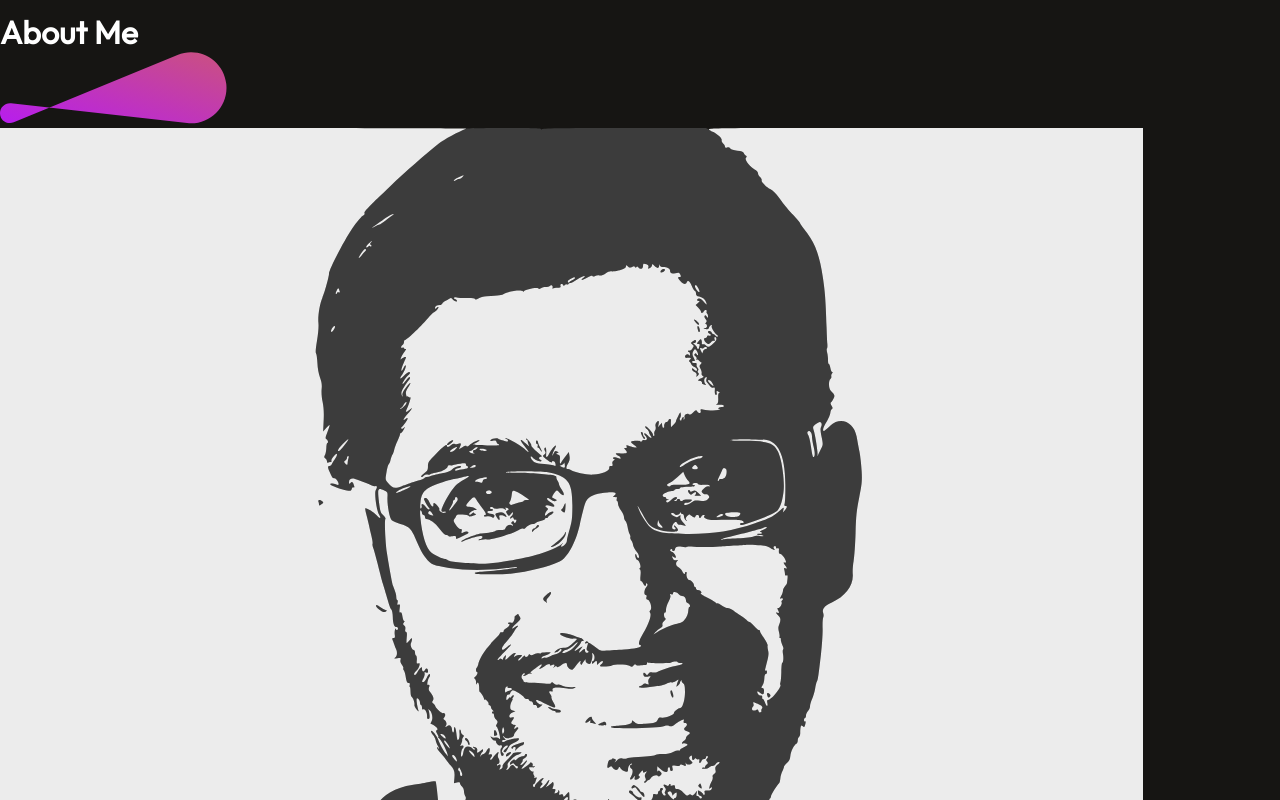
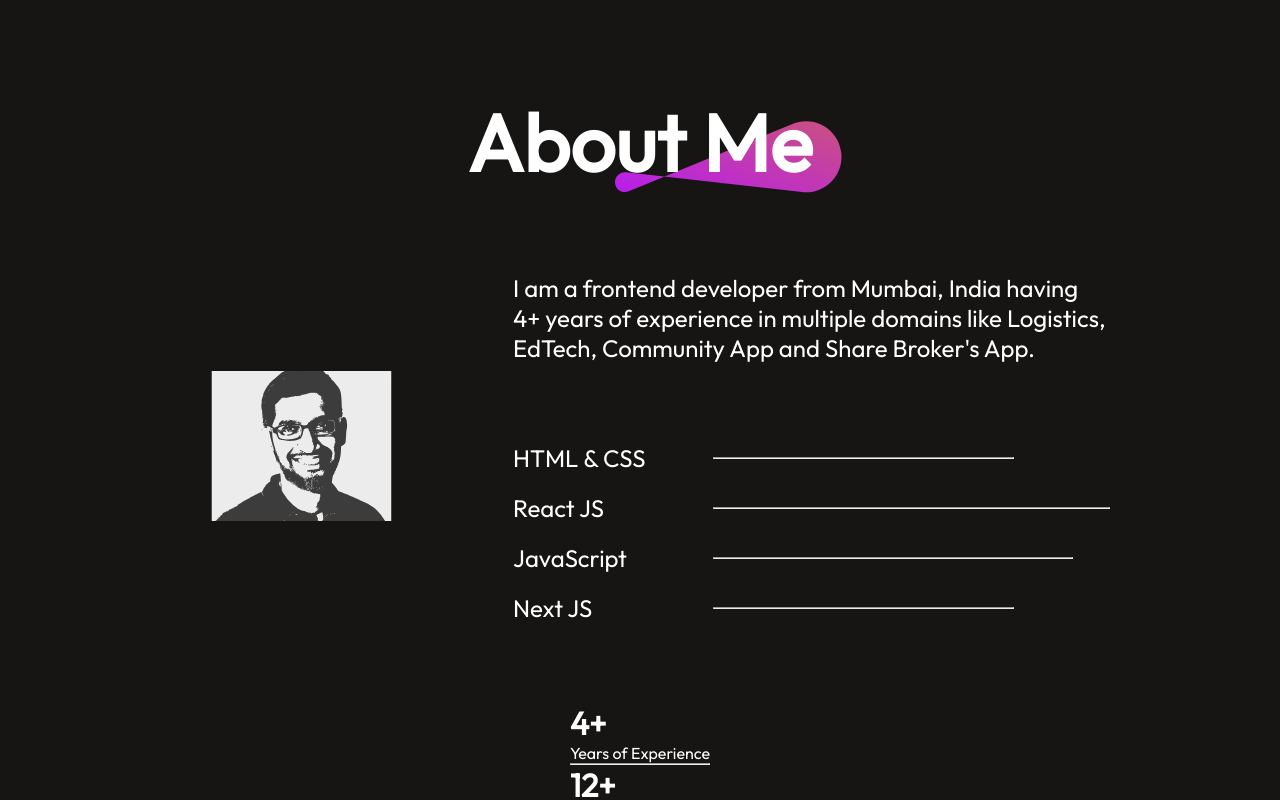
Before and after one commit to pradeeparihar/portfolio-prp, a React (Vite) app: page / in a window 1280 px wide. Shown: the part 820-1620 px from the top of the page. Built offline with nearby package versions, Linux system fonts and the light colour scheme.

Commit message:
about section WIP

```diff
--- a/src/Components/About/About.tsx
+++ b/src/Components/About/About.tsx
@@ -20,11 +20,6 @@ const About = () => {
               experience in multiple domains like Logistics, EdTech, Community
               App and Share Broker's App.
             </p>
-            <p>
-              I am a frontend developer from Mumbai, India having 4+ years of
-              experience in multiple domains like Logistics, EdTech, Community
-              App and Share Broker's App.
-            </p>
           </div>
           <div className="about-skills">
             <div className="about-skill"><p>HTML & CSS</p><hr style={{ width: "50%" }}/></div>
@@ -34,6 +29,17 @@ const About = () => {
           </div>
         </div>
       </div>
+      <div className="about-achievements">
+        <div className="about-achievement">
+          <h1>4+</h1>
+          <p>Years of Experience</p>
+        </div>
+        <hr />
+        <div className="about-achievement">
+          <h1>12+</h1>
+          <p>Projects Completed</p>
+        </div>
+      </div>
     </div>
   );
 };
--- a/src/Components/About/about.css
+++ b/src/Components/About/about.css
@@ -0,0 +1,73 @@
+.about {
+    display: flex;
+    flex-direction: column;
+    align-items: center;
+    justify-content: center;
+    gap: 80px;
+    margin: 80px 170px;
+}
+
+.about-title {
+    position: relative;
+}
+
+.about-title h1 {
+    padding: 0px 30px;
+    font-size: 80px;
+    font-weight: 600;
+}
+
+.about-title img {
+    position: absolute;
+    bottom: 0;
+    right: 0;
+    z-index: -1;
+}
+
+.about-sections {
+    display: flex;
+    gap: 80px;
+}
+
+.about-left {
+    align-content: center;
+}
+
+.about-left img {
+    width: 263px;
+    height: 150px
+}
+
+.about-right {
+    display: flex;
+    flex-direction: column;
+    gap: 80px;
+}
+
+.about-para {
+    display: flex;
+    flex-direction: column;
+    gap: 20px;
+    font-size: 24px;
+    font-weight: 500;
+}
+
+.about-skills {
+    display: flex;
+    flex-direction: column;
+    gap: 20px;
+}
+
+.about-skill {
+    display: flex;
+    gap: 50px;
+    align-items: center;
+    transition: 0.3s;
+}
+
+
+.about-skill p{
+    min-width: 150px;
+    font-size: 24px;
+    font-weight: 500;
+}
```
